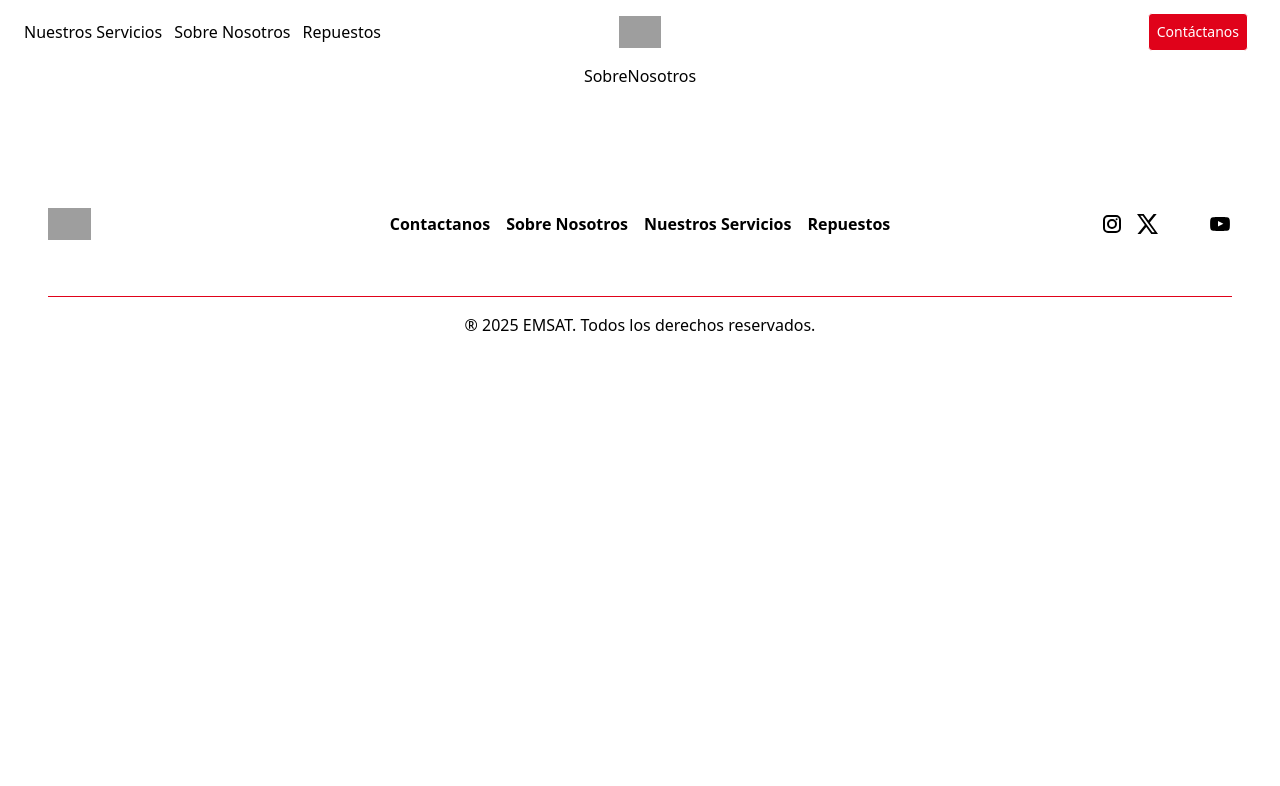
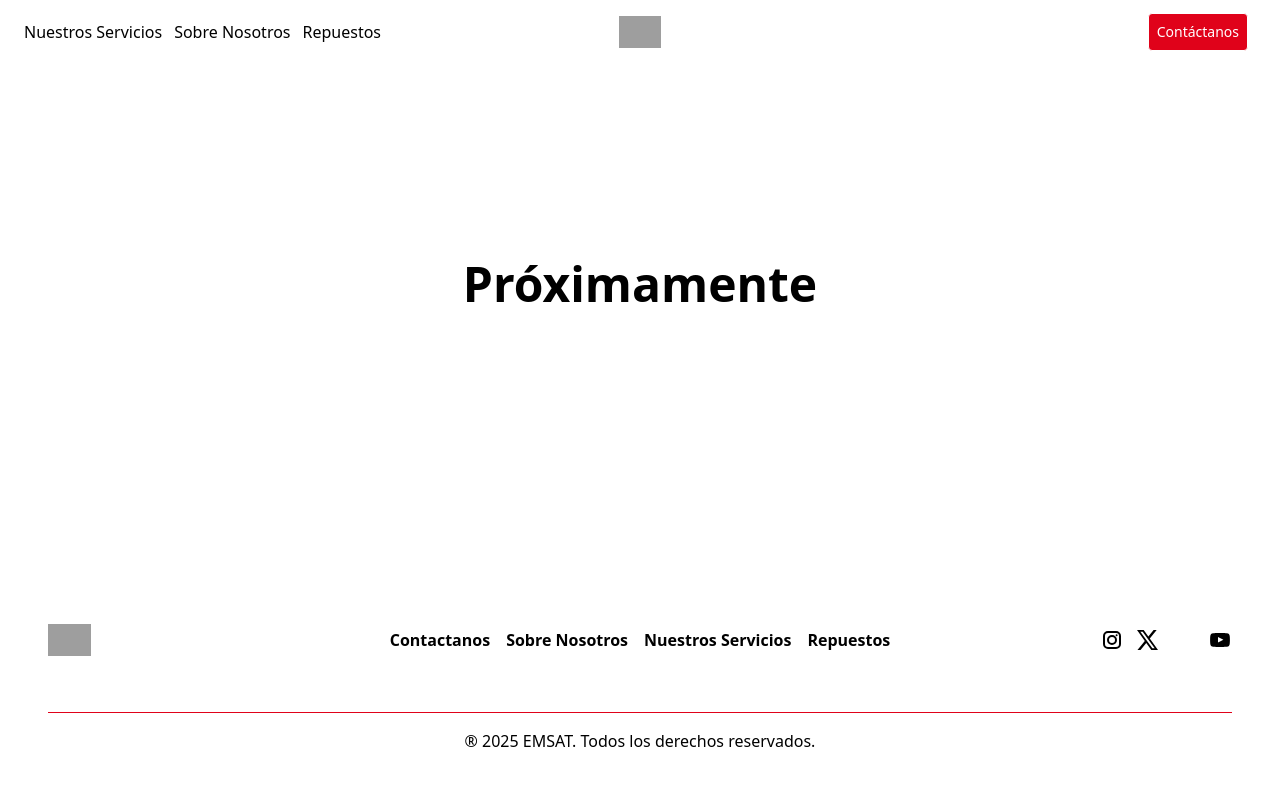
Before and after one commit to NicoPaint/emsat-website, a React (Vite) app: page /sobre-nosotros in a window 1280 px wide. Shown: the top 786 px of the page. Built offline with nearby package versions, Linux system fonts and the light colour scheme; grey boxes are pictures that could not be loaded.

Commit message:
Add: Coming soon component

```diff
--- /dev/null
+++ b/src/Components/ComingSoon/index.jsx
@@ -0,0 +1,13 @@
+//Este componente es para poner en las paginas que no han sido terminadas
+
+const ComingSoon = () => {
+    return(
+        <div className="grid grid-cols-1 place-content-center w-full h-[20vh] lg:h-[55vh]">
+            <p className="text-4xl sm:text-5xl font-bold text-center">
+                Próximamente
+            </p>
+        </div>
+    )
+}
+
+export { ComingSoon }
--- a/src/Pages/Repuestos/index.jsx
+++ b/src/Pages/Repuestos/index.jsx
@@ -1,13 +1,12 @@
 //Esta página muestra los respuestos que tienen disponibles para la venta.
 //Components
 import { Layout } from "../../Components/Layout"
+import { ComingSoon } from "../../Components/ComingSoon"
 
 const Repuestos = () => {
     return(
         <Layout>
-            <div>
-                Repuestos
-            </div>
+            <ComingSoon/>
         </Layout>
     )
 }
--- a/src/Pages/Servicios/index.jsx
+++ b/src/Pages/Servicios/index.jsx
@@ -1,13 +1,12 @@
 //Esta página va a mostrar los servicios que ofrece la empresa
 //Components
 import { Layout } from "../../Components/Layout"
+import { ComingSoon } from "../../Components/ComingSoon"
 
 const Servicios = () => {
     return(
         <Layout>
-            <div>
-                Servicios
-            </div>
+            <ComingSoon/>
         </Layout>
     )
 }
--- a/src/Pages/SobreNosotros/index.jsx
+++ b/src/Pages/SobreNosotros/index.jsx
@@ -1,13 +1,12 @@
 //Esta página muestra la información de la empresa
 //Components
+import { ComingSoon } from "../../Components/ComingSoon"
 import { Layout } from "../../Components/Layout"
 
 const SobreNosotros = () => {
     return(
         <Layout>
-            <div>
-                SobreNosotros
-            </div>
+            <ComingSoon/>
         </Layout>
     )
 }
```
